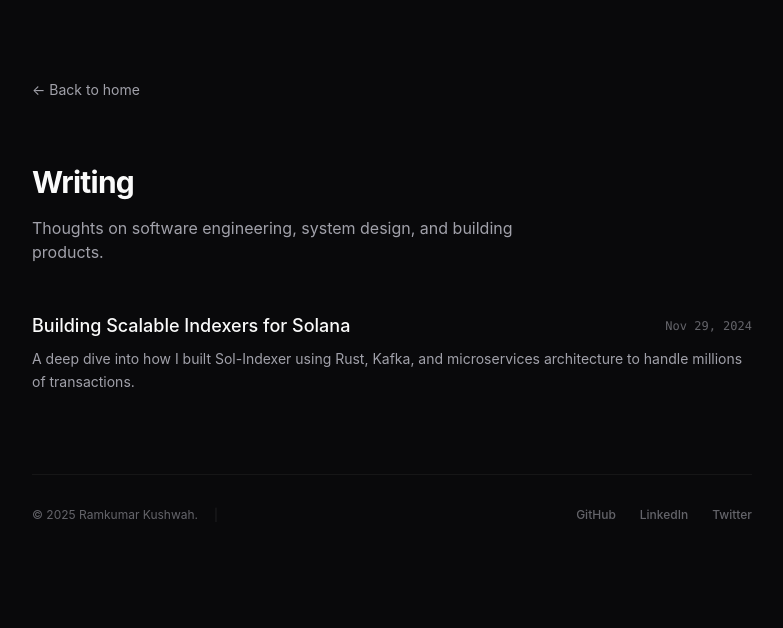
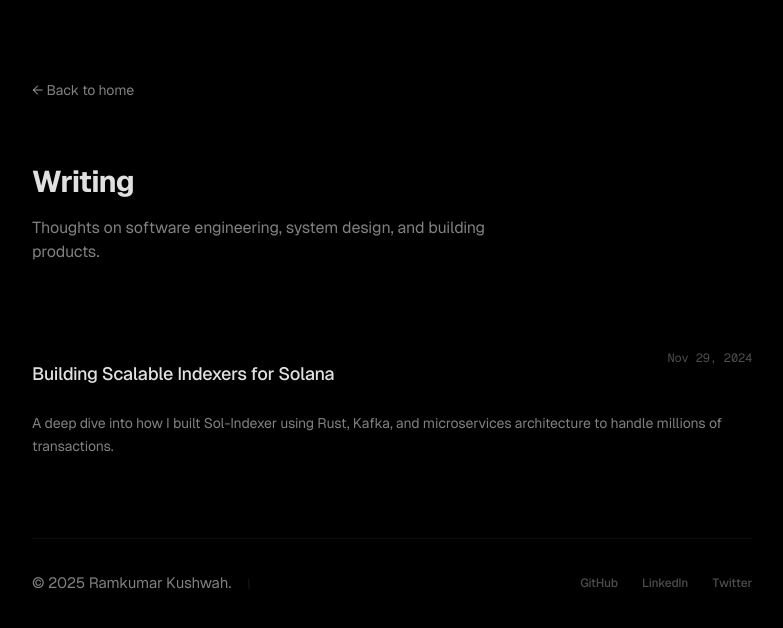
Before and after one commit to kushwahramkumar2003/ramkumar-dev, a Next.js app: page /blog in a window 1280 px wide. Shown: the top 628 px of the page, without its empty margins (248-1031 px from the left). Built offline with nearby package versions, Linux system fonts and the light colour scheme.

Commit message:
chore: add dependencies and configure blog system
- Install gray-matter, next-mdx-remote, and @tailwindcss/typography
- Add typography plugin to Tailwind config
- Update Next.js config to support Discord CDN images
- Add music bar animation to global CSS
- Configure image domains for blog assets

```diff
--- a/next.config.mjs
+++ b/next.config.mjs
@@ -1,7 +1,12 @@
 /** @type {import('next').NextConfig} */
 const nextConfig = {
   images: {
-    domains: ["avatars.githubusercontent.com"],
+    domains: [
+      "avatars.githubusercontent.com",
+      "i.scdn.co",
+      "cdn.discordapp.com",
+      "media.discordapp.net",
+    ],
   },
 };
 
--- a/package.json
+++ b/package.json
@@ -12,12 +12,16 @@
     "@radix-ui/react-avatar": "^1.1.2",
     "@radix-ui/react-icons": "^1.3.2",
     "@radix-ui/react-slot": "^1.1.1",
+    "@tailwindcss/typography": "^0.5.19",
     "@vercel/analytics": "^1.5.0",
     "class-variance-authority": "^0.7.1",
     "clsx": "^2.1.1",
+    "date-fns": "^4.1.0",
     "framer-motion": "^12.0.5",
+    "gray-matter": "^4.0.3",
     "lucide-react": "^0.474.0",
     "next": "14.2.18",
+    "next-mdx-remote": "^5.0.0",
     "react": "^18",
     "react-dom": "^18",
     "react-github-calendar": "^4.5.4",
--- a/src/app/globals.css
+++ b/src/app/globals.css
@@ -4,58 +4,90 @@
 
 @layer base {
   :root {
-    --background: 240 10% 3.9%;
-    --foreground: 0 0% 98%;
-    --card: 240 10% 3.9%;
-    --card-foreground: 0 0% 98%;
-    --popover: 240 10% 3.9%;
-    --popover-foreground: 0 0% 98%;
-    --primary: 164 79% 53%;
-    --primary-foreground: 240 10% 3.9%;
-    --secondary: 240 4.8% 15.9%;
-    --secondary-foreground: 0 0% 98%;
-    --muted: 240 3.7% 15.9%;
-    --muted-foreground: 240 5% 64.9%;
-    --accent: 240 3.7% 15.9%;
+    --background: 0 0% 0%;
+    --foreground: 0 0% 88%;
+
+    --card: 0 0% 4%;
+    --card-foreground: 0 0% 88%;
+
+    --popover: 0 0% 4%;
+    --popover-foreground: 0 0% 88%;
+
+    --primary: 0 0% 98%;
+    --primary-foreground: 0 0% 0%;
+
+    --secondary: 0 0% 9%;
+    --secondary-foreground: 0 0% 88%;
+
+    --muted: 0 0% 9%;
+    --muted-foreground: 0 0% 50%;
+
+    --accent: 0 0% 9%;
     --accent-foreground: 0 0% 98%;
+
     --destructive: 0 62.8% 30.6%;
     --destructive-foreground: 0 0% 98%;
-    --border: 240 3.7% 15.9%;
-    --input: 240 3.7% 15.9%;
-    --ring: 240 4.9% 83.9%;
+
+    --border: 0 0% 12%;
+    --input: 0 0% 12%;
+    --ring: 0 0% 30%;
+
     --radius: 0.5rem;
-    --chart-1: 164 79% 53%;
-    --chart-2: 205 82% 66%;
-    --chart-3: 260 80% 70%;
-    --chart-4: 43 74% 66%;
-    --chart-5: 27 87% 67%;
-    --font-family: "Inter", sans-serif;
+  }
+}
+
+@layer base {
+  body {
+    @apply bg-background text-foreground antialiased font-sans selection:bg-white/20 selection:text-white;
+    font-feature-settings: "ss01", "ss02", "cv01", "cv02", "salt";
+    -webkit-font-smoothing: antialiased;
+    letter-spacing: -0.01em;
   }
 
-  .dark {
-    --background: 240 10% 3.9%;
-    --foreground: 0 0% 98%;
-    --card: 240 10% 3.9%;
-    --card-foreground: 0 0% 98%;
-    --popover: 240 10% 3.9%;
-    --popover-foreground: 0 0% 98%;
-    --primary: 164 79% 53%;
-    --primary-foreground: 240 10% 3.9%;
-    --secondary: 240 4.8% 15.9%;
-    --secondary-foreground: 0 0% 98%;
-    --muted: 240 3.7% 15.9%;
-    --muted-foreground: 240 5% 64.9%;
-    --accent: 240 3.7% 15.9%;
-    --accent-foreground: 0 0% 98%;
-    --destructive: 0 62.8% 30.6%;
-    --destructive-foreground: 0 0% 98%;
-    --border: 240 3.7% 15.9%;
-    --input: 240 3.7% 15.9%;
-    --ring: 240 4.9% 83.9%;
+  h1,
+  h2,
+  h3,
+  h4,
+  h5,
+  h6 {
+    @apply font-semibold tracking-tight text-primary;
+    letter-spacing: -0.02em;
   }
 
-  body {
-    font-family: var(--font-family);
-    @apply bg-background text-foreground;
+  h1 {
+    @apply text-3xl md:text-4xl mb-8 font-bold;
+  }
+
+  h2 {
+    @apply text-lg font-medium mb-4 mt-12 flex items-center gap-2 text-foreground/90;
+  }
+
+  p,
+  li {
+    @apply leading-relaxed text-muted-foreground text-[15px];
+  }
+
+  a {
+    @apply transition-colors duration-200;
   }
 }
+
+@layer utilities {
+  .glass-panel {
+    @apply bg-white/[0.02] border border-white/[0.05];
+  }
+
+  .music-bar {
+    animation: music-bar-animation 1s ease-in-out infinite;
+  }
+
+  @keyframes music-bar-animation {
+    0%,
+    100% {
+      height: 3px;
+    }
+    50% {
+      height: 12px;
+    }
+  }
+}
--- a/tailwind.config.ts
+++ b/tailwind.config.ts
@@ -8,27 +8,24 @@ const config: Config = {
     "./src/app/**/*.{js,ts,jsx,tsx,mdx}",
   ],
   theme: {
+    container: {
+      center: true,
+      padding: "2rem",
+      screens: {
+        "2xl": "1400px",
+      },
+    },
     extend: {
-      animation: {
-        "fade-in-up": "fadeInUp 0.6s ease-out forwards",
-      },
-      keyframes: {
-        fadeInUp: {
-          "0%": { opacity: "0", transform: "translateY(20px)" },
-          "100%": { opacity: "1", transform: "translateY(0)" },
-        },
+      fontFamily: {
+        sans: ["var(--font-geist-sans)", "Inter", "sans-serif"],
+        mono: ["var(--font-geist-mono)", "monospace"],
       },
       colors: {
+        border: "hsl(var(--border))",
+        input: "hsl(var(--input))",
+        ring: "hsl(var(--ring))",
         background: "hsl(var(--background))",
         foreground: "hsl(var(--foreground))",
-        card: {
-          DEFAULT: "hsl(var(--card))",
-          foreground: "hsl(var(--card-foreground))",
-        },
-        popover: {
-          DEFAULT: "hsl(var(--popover))",
-          foreground: "hsl(var(--popover-foreground))",
-        },
         primary: {
           DEFAULT: "hsl(var(--primary))",
           foreground: "hsl(var(--primary-foreground))",
@@ -36,6 +33,10 @@ const config: Config = {
         secondary: {
           DEFAULT: "hsl(var(--secondary))",
           foreground: "hsl(var(--secondary-foreground))",
+        },
+        destructive: {
+          DEFAULT: "hsl(var(--destructive))",
+          foreground: "hsl(var(--destructive-foreground))",
         },
         muted: {
           DEFAULT: "hsl(var(--muted))",
@@ -45,19 +46,13 @@ const config: Config = {
           DEFAULT: "hsl(var(--accent))",
           foreground: "hsl(var(--accent-foreground))",
         },
-        destructive: {
-          DEFAULT: "hsl(var(--destructive))",
-          foreground: "hsl(var(--destructive-foreground))",
+        popover: {
+          DEFAULT: "hsl(var(--popover))",
+          foreground: "hsl(var(--popover-foreground))",
         },
-        border: "hsl(var(--border))",
-        input: "hsl(var(--input))",
-        ring: "hsl(var(--ring))",
-        chart: {
-          "1": "hsl(var(--chart-1))",
-          "2": "hsl(var(--chart-2))",
-          "3": "hsl(var(--chart-3))",
-          "4": "hsl(var(--chart-4))",
-          "5": "hsl(var(--chart-5))",
+        card: {
+          DEFAULT: "hsl(var(--card))",
+          foreground: "hsl(var(--card-foreground))",
         },
       },
       borderRadius: {
@@ -65,8 +60,22 @@ const config: Config = {
         md: "calc(var(--radius) - 2px)",
         sm: "calc(var(--radius) - 4px)",
       },
+      keyframes: {
+        "accordion-down": {
+          from: { height: "0" },
+          to: { height: "var(--radix-accordion-content-height)" },
+        },
+        "accordion-up": {
+          from: { height: "var(--radix-accordion-content-height)" },
+          to: { height: "0" },
+        },
+      },
+      animation: {
+        "accordion-down": "accordion-down 0.2s ease-out",
+        "accordion-up": "accordion-up 0.2s ease-out",
+      },
     },
   },
-  plugins: [require("tailwindcss-animate")],
+  plugins: [require("tailwindcss-animate"), require("@tailwindcss/typography")],
 };
 export default config;
```
Also changed, not shown: 1 other file (tests, documents, lock files or other folders).
